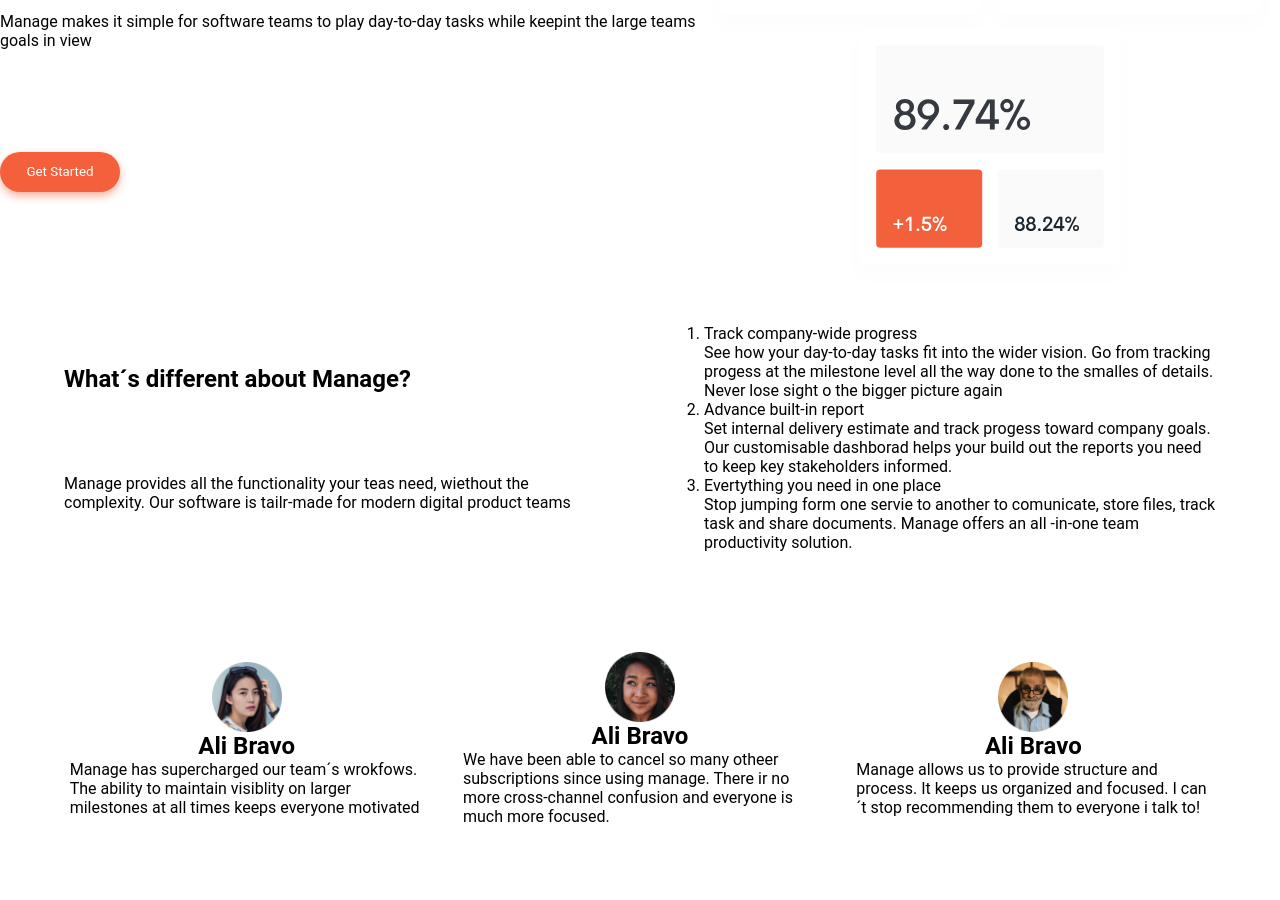
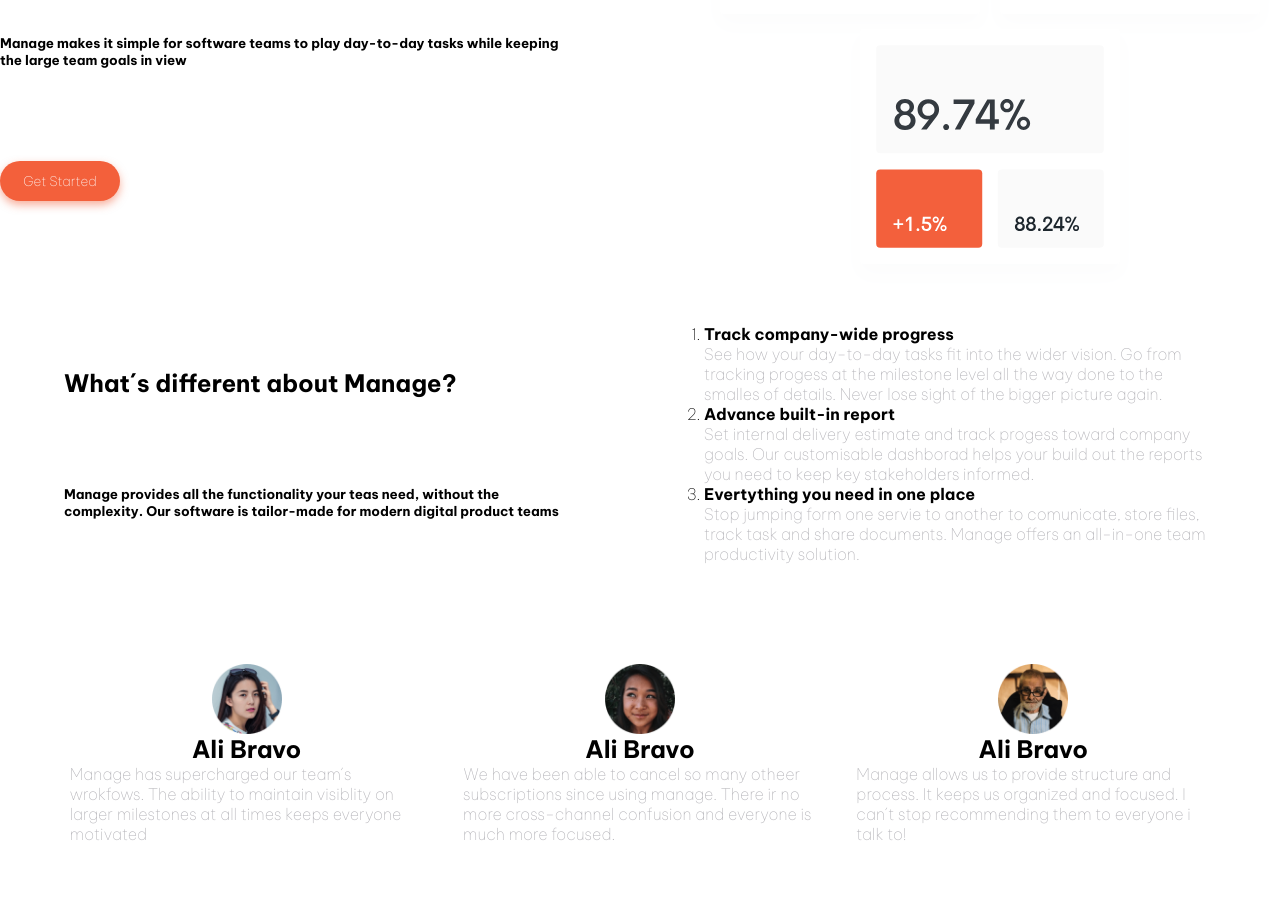
Before and after one commit to vaccarelli/evaluacionfinalfrontendnicovaccarelli, a plain HTML site: page index.html in a window 1280 px wide. Shown: the part 341-1241 px from the top of the page. Drawn offline with Linux system fonts and the light colour scheme; files whose address does not match are found by name.

Commit message:
segundo commit

```diff
--- a/css/style.css
+++ b/css/style.css
@@ -1,15 +1,10 @@
-@import url('https://fonts.googleapis.com/css2?family=Inter&display=swap');
-
-body {
-    font-family: Inter;
-}
 
 
 * {
     box-sizing: border-box;
     margin: 0;
     padding: 0;
-    font-family: 'Roboto', sans-serif;
+    font-family: 'Be Vietnam Pro', sans-serif;
 
 }
 
@@ -60,16 +55,19 @@ body {
     margin-top: 30px;
 }
 
+h1,
+h2 {
+    font-weight: bold;
+}
+
 .caja2 {
     display: flex;
     justify-content: space-evenly;
     flex-direction: column;
-
+    margin-right: 120px;
 }
 
-
-
-button {
+button  {
     width: 120px;
     height: 40px;
     border: none;
@@ -79,6 +77,12 @@ button {
     border-radius: 50px;
 }
 
+button:nth-of-type(4) {
+    color: #F3603B;
+    background: white;
+}
+
+
 
 .caja31,
 .caja32 {
@@ -87,6 +91,17 @@ button {
     justify-content: space-around;
     flex-direction: column;
 }
+
+p {
+    color: #B3B2B7;
+}
+
+ol.listacaja32 {
+    list-style-type: decimal;
+    list-style-image: ;
+
+}
+
 
 .contenedor4 {
     display: flex;
@@ -137,6 +152,7 @@ button {
     align-items: center;
     padding: 50px;
     margin-top: 50px;
+    color: white;
 
 }
 
@@ -152,6 +168,7 @@ footer {
     justify-content: space-around;
     align-items: center;
     height: 250px;
+    color: white;
 
 }
 
@@ -171,10 +188,13 @@ footer {
     justify-content: space-around;
     align-items: center;
 
+
 }
 
 .listafooter {
     list-style: none;
+    font-weight: 100;
+    font-size: 16px;
 }
 
 .parrafofooter {
--- a/index.html
+++ b/index.html
@@ -5,8 +5,12 @@
     <meta charset="UTF-8" />
     <meta http-equiv="X-UA-Compatible" content="IE=edge" />
     <meta name="viewport" content="width=device-width, initial-scale=1.0" />
-    <title>Clase 11</title>
+    <title>Examen final Nicolas Vaccarelli</title>
     <link rel="stylesheet" href="css/styLe.css">
+    <link rel="preconnect" href="https://fonts.googleapis.com">
+    <link rel="preconnect" href="https://fonts.gstatic.com" crossorigin>
+    <link href="https://fonts.googleapis.com/css2?family=Be+Vietnam+Pro:wght@100;700&display=swap" rel="stylesheet">
+
 </head>
 
 <body>
@@ -36,8 +40,9 @@
     <div class="contenedor2">
         <div class="caja2">
             <h1>Bring everyone together to build better products.</h1>
-            <p>Manage makes it simple for software teams to play day-to-day tasks while keepint the large teams goals in
-                view </p>
+            <h5>Manage makes it simple for software teams to play day-to-day tasks while keeping the large team goals in
+                view </h5>
+
             <button>Get Started</button>
 
         </div>
@@ -67,21 +72,21 @@
     <div class="contenedor3">
         <div class="caja31">
             <h2>What´s different about Manage? </h2>
-            <p>Manage provides all the functionality your teas need, wiethout the complexity. Our software is tailr-made
-                for modern digital product teams </p>
+            <h5>Manage provides all the functionality your teas need, without the complexity. Our software is tailor-made
+                for modern digital product teams </h5>
         </div>
 
         <div class="caja32">
-            <ol class="lista">
-                <li> Track company-wide progress</li>
+            <ol class="listacaja32">
+                <li><h4>Track company-wide progress</h4></li>
                 <p>See how your day-to-day tasks fit into the wider vision. Go from tracking progess at the milestone
-                    level all the way done to the smalles of details. Never lose sight o the bigger picture again</p>
-                <li> Advance built-in report</li>
+                    level all the way done to the smalles of details. Never lose sight of the bigger picture again.</p>
+                <li><h4>Advance built-in report</h4> </li>
                 <p>Set internal delivery estimate and track progess toward company goals. Our customisable dashborad
                     helps your build out the reports you need to keep key stakeholders informed.</p>
-                <li> Evertything you need in one place</li>
+                <li><h4>Evertything you need in one place</h4> </li>
                 <p>Stop jumping form one servie to another to comunicate, store files, track task and share documents.
-                    Manage offers an all -in-one team productivity solution.
+                    Manage offers an all-in-one team productivity solution.
                 </p>
             </ol>
         </div>
@@ -158,7 +163,6 @@
                     <label for="email">
                         <input type="email" id="email" name="email" placeholder="Update in your inbox...">
                     </label>
-
                     <button type="submit" class="bottonfooter">Go</button>
 
                 </form>
```
